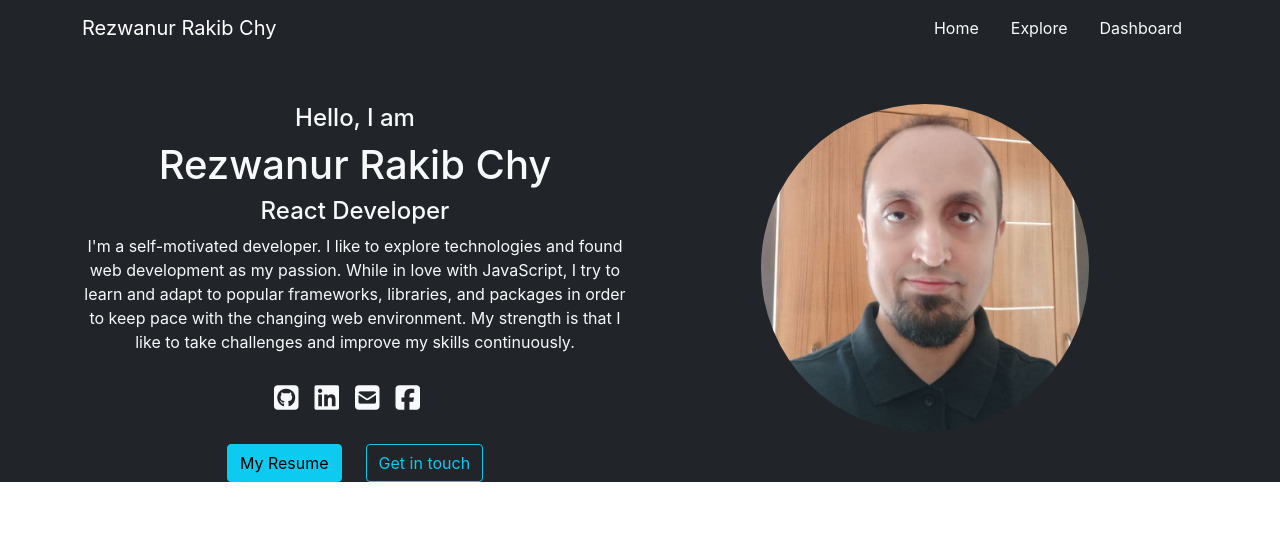
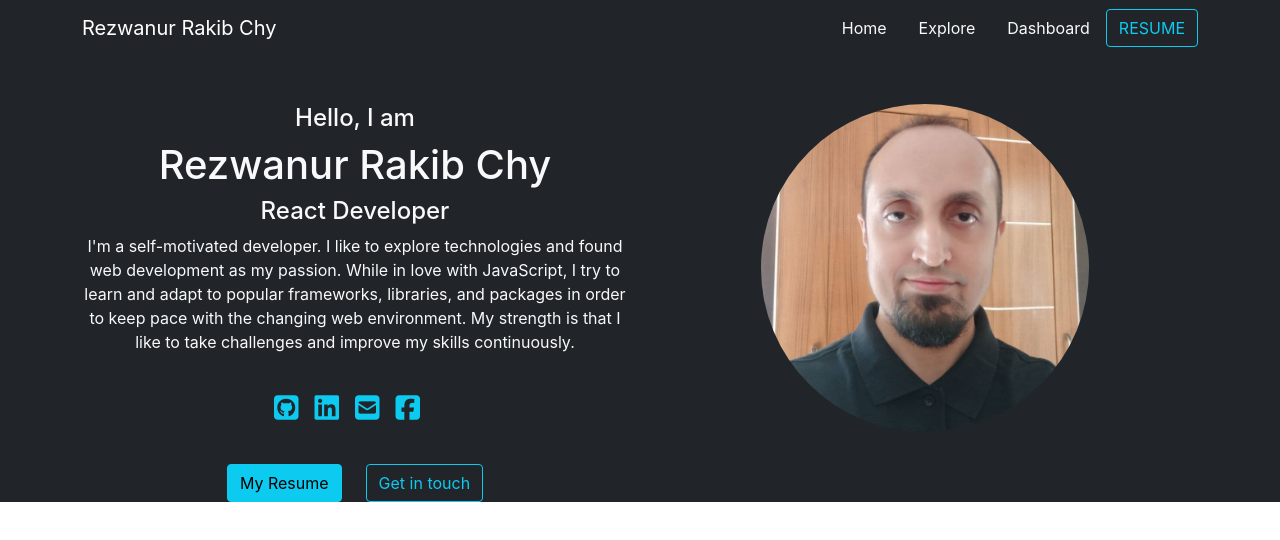
Before and after one commit to rezbd/first-portfolio, a React (Create React App) app: page / in a window 1280 px wide. Shown: the top 540 px of the page. Built offline with nearby package versions, Linux system fonts and the light colour scheme.

Commit message:
added links to icons. resume button

```diff
--- a/src/components/Banner/Banner.css
+++ b/src/components/Banner/Banner.css
@@ -4,6 +4,6 @@
 }
 
 .icons{
-    margin-top: 30px;
-    margin-bottom: 30px;
+    margin-top: 40px;
+    margin-bottom: 40px;
 }
--- a/src/components/Banner/Banner.js
+++ b/src/components/Banner/Banner.js
@@ -12,13 +12,18 @@ const Banner = () => {
                     <h4>React Developer</h4>
                     <p>I'm a self-motivated developer. I like to explore technologies and found web development as my passion. While in love with JavaScript, I try to learn and adapt to popular frameworks, libraries, and packages in order to keep pace with the changing web environment. My strength is that I like to take challenges and improve my skills continuously.</p>
                     <div className="icons">
-                        <i className="fs-3 me-3 fab fa-github-square"></i>
-                        <i className="fs-3 me-3 fab fa-linkedin"></i>
-                        <i className="fs-3 me-3 fas fa-envelope-square"></i>
-                        <i className="fs-3 me-3 fab fa-facebook-square"></i>
+
+                        <a target="_blank" rel="noreferrer" href="https://github.com/rezbd"><i className="text-info fs-3 me-3 fab fa-github-square"></i></a>
+                        <a target="_blank" rel="noreferrer" href="https://www.linkedin.com/in/rezbd/"><i className="text-info fs-3 me-3 fab fa-linkedin"></i></a>
+                        <a target="_blank" rel="noreferrer" href="mailto:rezwan6@gmail.com"><i className="text-info fs-3 me-3 fas fa-envelope-square"></i></a>
+                        <a target="_blank" rel="noreferrer" href="http://facebook.com/rezbd"><i className="text-info fs-3 me-3 fab fa-facebook-square"></i></a>
+
+                        {/* <i className="fs-3 me-3 fas fa-file"></i> */}
+
+
                     </div>
                     <div>
-                        <button className="btn btn-info me-4">My Resume</button>
+                        <a target="_blank" rel="noreferrer" className="btn btn-info me-4" href="https://drive.google.com/file/d/1Bj5lP8pf-SmNYj5Q_wxbeHvG91n7eHHE/view?usp=sharing">My Resume</a>
                         <button className="btn btn-outline-info">Get in touch</button>
                     </div>
                 </div>
--- a/src/components/Header/Header.js
+++ b/src/components/Header/Header.js
@@ -14,6 +14,7 @@ const Header = () => {
                             <Nav.Link className="text-light" as={Link} to="/home">Home</Nav.Link>
                             <Nav.Link className="text-light" as={Link} to="/explore">Explore</Nav.Link>
                             <Nav.Link className="text-light" as={Link} to="/dashboard">Dashboard</Nav.Link>
+                            <a target="_blank" rel="noreferrer" className="btn btn-outline-info" href="https://drive.google.com/file/d/1Bj5lP8pf-SmNYj5Q_wxbeHvG91n7eHHE/view?usp=sharing">RESUME</a>
                         </Navbar.Collapse>
                     </Container>
                 </Navbar>
```
